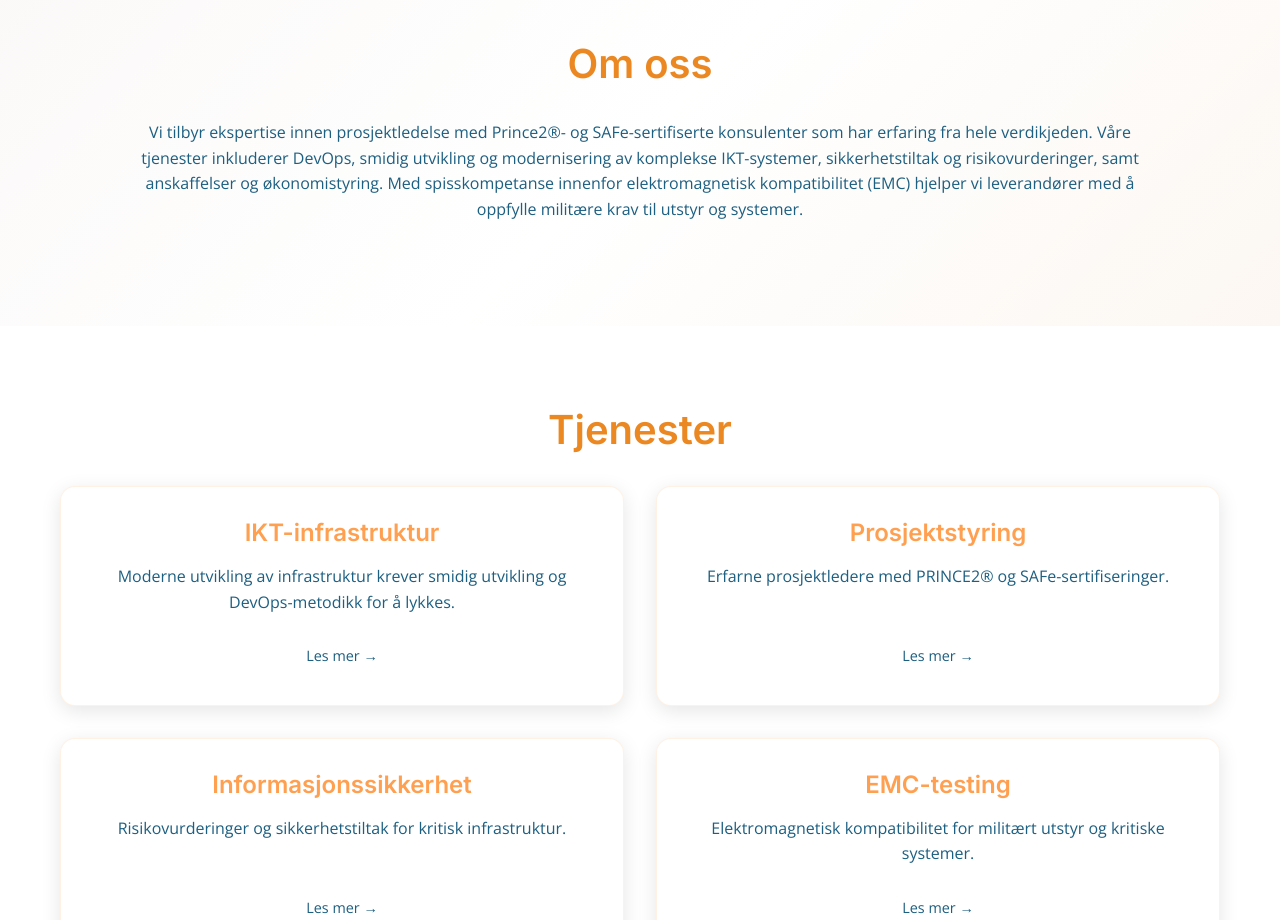
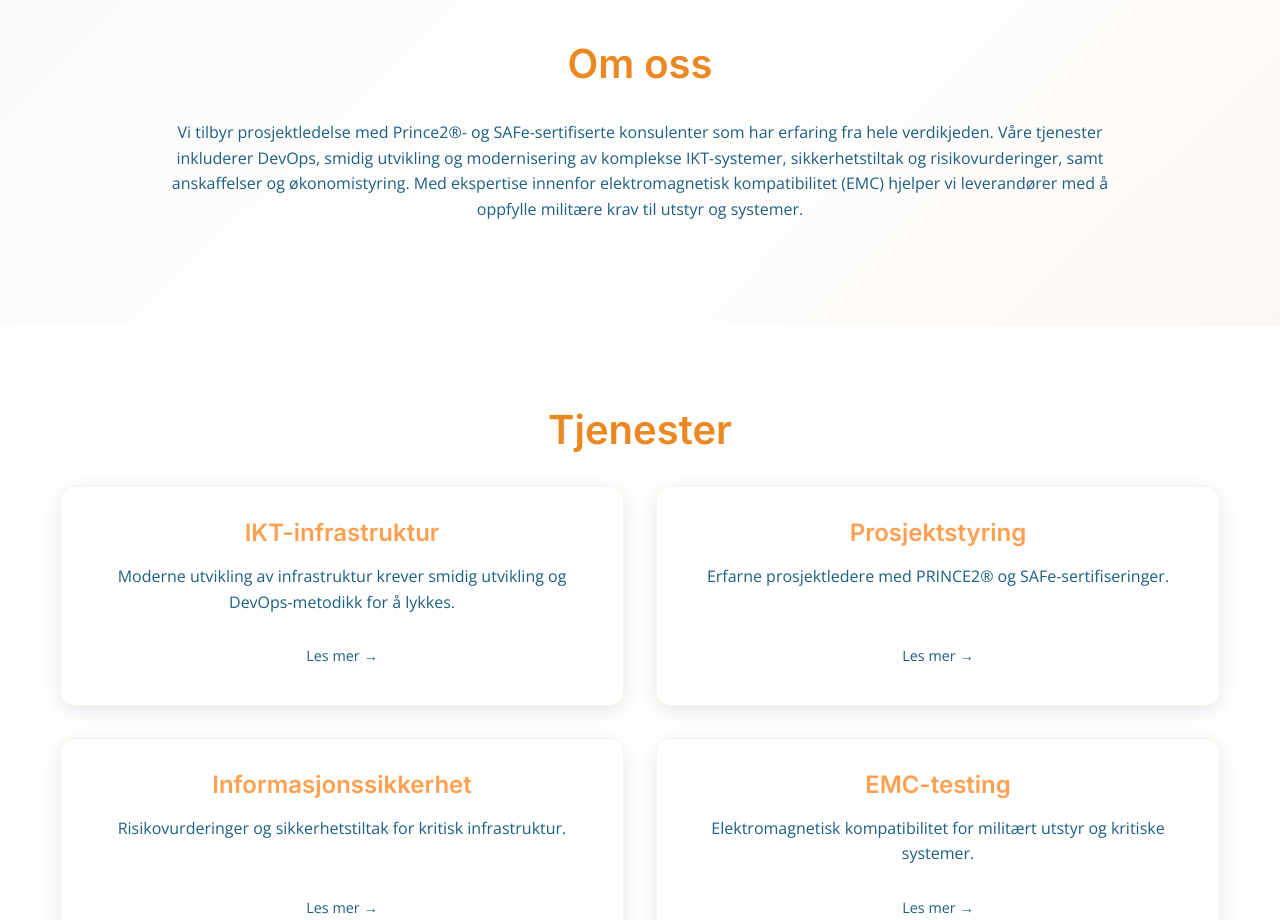
Before and after one commit to vildestromb/synkope-website, a website: page index.html in a window 1280 px wide. Shown: the part 840-1760 px from the top of the page. Drawn offline with nearby package versions, Linux system fonts and the light colour scheme.

Commit message:
Simplify about text: streamline language and reduce redundancy

```diff
--- a/index.html
+++ b/index.html
@@ -116,16 +116,15 @@
                 <div class="about-content">
                     <div class="about-section">
                         <p>
-                            Vi tilbyr ekspertise innen prosjektledelse med
-                            Prince2®- og SAFe-sertifiserte konsulenter som har
-                            erfaring fra hele verdikjeden. Våre tjenester
-                            inkluderer DevOps, smidig utvikling og modernisering
-                            av komplekse IKT-systemer, sikkerhetstiltak og
-                            risikovurderinger, samt anskaffelser og
-                            økonomistyring. Med spisskompetanse innenfor
-                            elektromagnetisk kompatibilitet (EMC) hjelper vi
-                            leverandører med å oppfylle militære krav til utstyr
-                            og systemer.
+                            Vi tilbyr prosjektledelse med Prince2®- og
+                            SAFe-sertifiserte konsulenter som har erfaring fra
+                            hele verdikjeden. Våre tjenester inkluderer DevOps,
+                            smidig utvikling og modernisering av komplekse
+                            IKT-systemer, sikkerhetstiltak og risikovurderinger,
+                            samt anskaffelser og økonomistyring. Med ekspertise
+                            innenfor elektromagnetisk kompatibilitet (EMC)
+                            hjelper vi leverandører med å oppfylle militære krav
+                            til utstyr og systemer.
                         </p>
                     </div>
                 </div>
```
